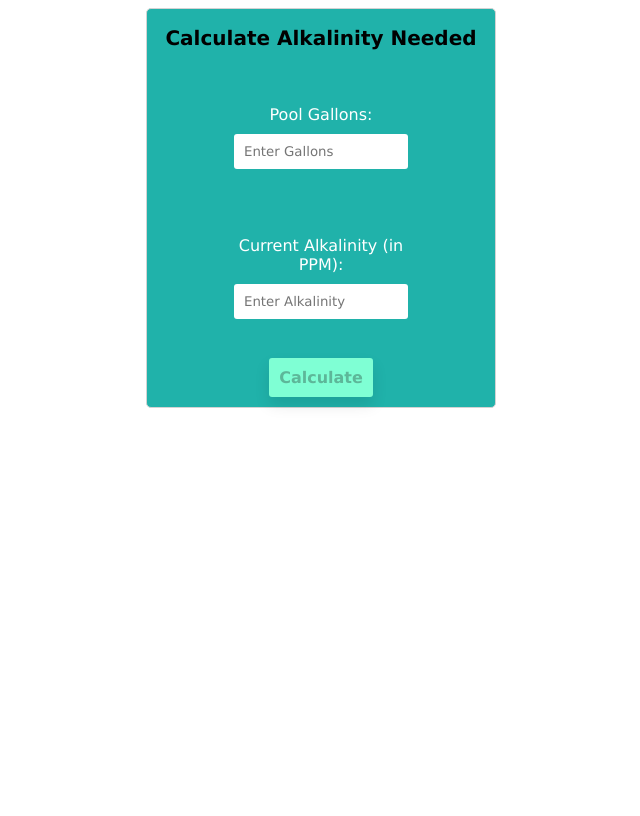
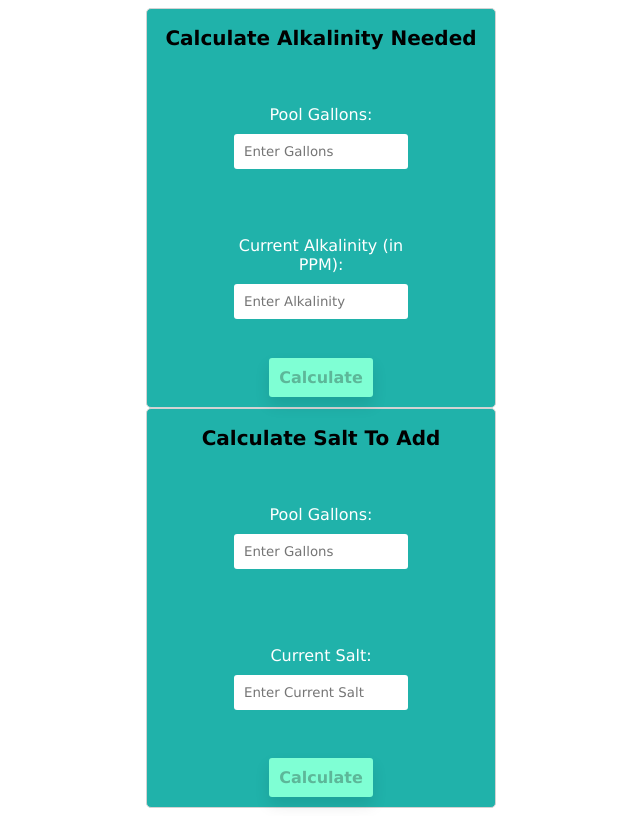
Before and after one commit to pschlafley/Pool-Chem-Calculator, a React (Create React App) app in the folder client/: page / in a window 1280 px wide. Shown: the whole page, without its empty margins (319-959 px from the left). Built offline with nearby package versions, Linux system fonts and the light colour scheme.

Commit message:
Made SaltForm component; restructed Forms folder; moved reusable Forms css to Form.module.css; added constants to pool-salt.js

```diff
--- a/client/src/App.js
+++ b/client/src/App.js
@@ -1,12 +1,14 @@
 import './index.css';
-import AlkalinityForm from './components/CalculationForm/AlkalinityForm/AlkalinityForm';
+import AlkalinityForm from './components/CalculationForms/AlkalinityForm/AlkalinityForm';
+import SaltForm from './components/CalculationForms/SaltForm/SaltForm';
 
 function App() {
-	return (
-		<div className='App'>
-			<AlkalinityForm />
-		</div>
-	);
+  return (
+    <div className='App'>
+      <AlkalinityForm />
+      <SaltForm />
+    </div>
+  );
 }
 
 export default App;
--- a/client/src/calculations/pool-salt.js
+++ b/client/src/calculations/pool-salt.js
@@ -1,21 +1,27 @@
-const calculatePoolSalt = (poolGallons = 10000, currentSalt = 3200) => {
-	const TARGET_PPM = 3200;
+const DEFAULT_GALLONS = 10_000;
+const DEFAULT_SALT = 3200;
+const POUNDS_DIVISOR = 1_000;
+const PPM_DIVISOR = 100;
+
+export const calculatePoolSalt = (
+  poolGallons = DEFAULT_GALLONS,
+  currentSalt = DEFAULT_SALT
+) => {
+  const TARGET_PPM = DEFAULT_SALT;
   let poundsPer10000 = 8; // variable for the amount of salt to add per 10000 gallons of water
   let lbsDifference;
 
-	if (poolGallons > 10000) {
-		lbsDifference = (poolGallons - 10000) / 1000;
+  if (poolGallons > DEFAULT_GALLONS) {
+    lbsDifference = (poolGallons - DEFAULT_GALLONS) / POUNDS_DIVISOR;
     poundsPer10000 += lbsDifference;
-	} else if (poolGallons < 10000) {
-		lbsDifference = (10000 - poolGallons) / 1000;
+  } else if (poolGallons < DEFAULT_GALLONS) {
+    lbsDifference = (DEFAULT_GALLONS - poolGallons) / POUNDS_DIVISOR;
     poundsPer10000 -= lbsDifference;
   }
 
-	const amountPpmNeeded = (3200 - currentSalt) / 100;
+  const amountPpmNeeded = (DEFAULT_SALT - currentSalt) / PPM_DIVISOR;
 
   const saltToAdd = poundsPer10000 * amountPpmNeeded;
 
   return currentSalt >= TARGET_PPM ? 0 : saltToAdd;
 };
-
-export default calculatePoolSalt;
--- a/client/src/components/CalculationForm/AlkalinityForm/AlkalinityForm.module.css
+++ /dev/null
@@ -1,69 +0,0 @@
-.form {
-	display: flex;
-	flex-direction: column;
-	text-align: center;
-	height: 50vh;
-	width: 350px;
-	border: 1px solid lightgray;
-	border-radius: 5px;
-	margin: 0 auto;
-	background-color: lightseagreen;
-}
-
-.form h2 {
-	font-size: 1.25rem;
-}
-
-.inputs {
-	display: flex;
-	flex-direction: column;
-	align-items: center;
-	flex: 1;
-}
-
-.inputs > div {
-	display: flex;
-	flex-direction: column;
-	justify-content: center;
-	flex: 1;
-	gap: 10px;
-	width: 50%;
-}
-
-.inputs label {
-	color: white;
-}
-
-.inputs > div > input,
-.inputs > div > select {
-	padding: 10px;
-	border: none;
-	border-radius: 3px;
-}
-
-.button {
-	font-size: 16px;
-	font-weight: bold;
-	background-color: aquamarine;
-	border: none;
-	border-radius: 3px;
-	box-shadow: 0px 8px 15px rgba(0, 0, 0, 0.1);
-	padding: 10px 10px;
-	margin: 10px 0;
-}
-
-.button:hover {
-	background-color: aqua;
-}
-
-.resultContainer {
-	font-weight: 700;
-}
-
-.result {
-	background: aqua;
-	width: 25%;
-	border-radius: 3px;
-	padding: 10px 5px;
-	margin: auto;
-}
--- a/client/src/components/CalculationForm/AlkalinityForm/AlkalinityForm.js
+++ b/client/src/components/CalculationForms/AlkalinityForm/AlkalinityForm.js
@@ -7,7 +7,7 @@ import {
   UNITS,
   CHEMICALS,
 } from '../../../calculations/pool-alkalinity';
-import styles from './AlkalinityForm.module.css';
+import styles from '../Form.module.css';
 
 const initialState = {
   chemical: null,
@@ -33,12 +33,15 @@ const AlkalinityForm = () => {
     const doesNeedAcid = alkalinity > 120;
     const quarts = amountNeeded > 32;
 
-    const unit = !doesNeedAcid ? UNITS.pounds : quarts ? UNITS.quarts : UNITS.fluidOunce;
+    const unit = !doesNeedAcid
+      ? UNITS.pounds
+      : quarts
+      ? UNITS.quarts
+      : UNITS.fluidOunce;
 
-    // const unit = doesNeedAcid ? UNITS.fluidOunce : UNITS.pounds;
-
-    const formattedResult = quarts ? `${amountNeeded / 32} ${unit}` : `${amountNeeded} ${unit}`;
-    // const formattedResult = `${Math.abs(amountNeeded)} ${unit}`;
+    const formattedResult = quarts
+      ? `${Math.abs(amountNeeded) / 32} ${unit}`
+      : `${Math.abs(amountNeeded)} ${unit}`;
     setChemicalNeeded({
       chemical: doesNeedAcid ? CHEMICALS.acid.label : CHEMICALS.base.label,
       result: formattedResult,
--- /dev/null
+++ b/client/src/components/CalculationForms/Form.module.css
@@ -0,0 +1,69 @@
+.form {
+  display: flex;
+  flex-direction: column;
+  text-align: center;
+  height: 50vh;
+  width: 350px;
+  border: 1px solid lightgray;
+  border-radius: 5px;
+  margin: 0 auto;
+  background-color: lightseagreen;
+}
+
+.form h2 {
+  font-size: 1.25rem;
+}
+
+.inputs {
+  display: flex;
+  flex-direction: column;
+  align-items: center;
+  flex: 1;
+}
+
+.inputs > div {
+  display: flex;
+  flex-direction: column;
+  justify-content: center;
+  flex: 1;
+  gap: 10px;
+  width: 50%;
+}
+
+.inputs label {
+  color: white;
+}
+
+.inputs > div > input,
+.inputs > div > select {
+  padding: 10px;
+  border: none;
+  border-radius: 3px;
+}
+
+.button {
+  font-size: 16px;
+  font-weight: bold;
+  background-color: aquamarine;
+  border: none;
+  border-radius: 3px;
+  box-shadow: 0px 8px 15px rgba(0, 0, 0, 0.1);
+  padding: 10px 10px;
+  margin: 10px 0;
+}
+
+.button:hover {
+  background-color: aqua;
+}
+
+.resultContainer {
+  font-weight: 700;
+}
+
+.result {
+  background: aqua;
+  width: 25%;
+  border-radius: 3px;
+  padding: 10px 5px;
+  margin: auto;
+}
--- /dev/null
+++ b/client/src/components/CalculationForms/SaltForm/SaltForm.js
@@ -0,0 +1,69 @@
+import React from 'react';
+import { Formik } from 'formik';
+import * as yup from 'yup';
+
+import { calculatePoolSalt } from '../../../calculations/pool-salt';
+import styles from '../Form.module.css';
+
+const initialValues = {
+  gallons: 0,
+  salt: 0,
+};
+
+const schema = yup.object().shape({
+  gallons: yup.number().required(),
+  salt: yup.number().required(),
+});
+
+const SaltForm = () => {
+  // TODO - finish handlesubmit using calculatepoolsalt function to get the result
+  const handleSubmit = () => {};
+
+  return (
+    <Formik
+      initialValues={initialValues}
+      onSubmit={handleSubmit}
+      validationSchema={schema}
+    >
+      {({ handleChange, handleSubmit, dirty, isValid }) => (
+        <form className={styles.form} onSubmit={handleSubmit}>
+          <h2>Calculate Salt To Add</h2>
+
+          {/* TODO - add in the calculation result */}
+
+          <div className={styles.inputs}>
+            <div>
+              <label htmlFor='gallons'>Pool Gallons: </label>
+              <input
+                type='number'
+                name='gallons'
+                placeholder='Enter Gallons'
+                onChange={handleChange}
+              />
+            </div>
+
+            <div>
+              <label htmlFor='salt'>Current Salt: </label>
+              <input
+                type='number'
+                name='salt'
+                placeholder='Enter Current Salt'
+                onChange={handleChange}
+              />
+            </div>
+
+            <button
+              type='submit'
+              disabled={!dirty || !isValid}
+              className={styles.button}
+            >
+              Calculate
+            </button>
+          </div>
+        </form>
+      )}
+    </Formik>
+  );
+};
+
+export default SaltForm;
```
Lines whose indentation alone changed are shown as unchanged.
